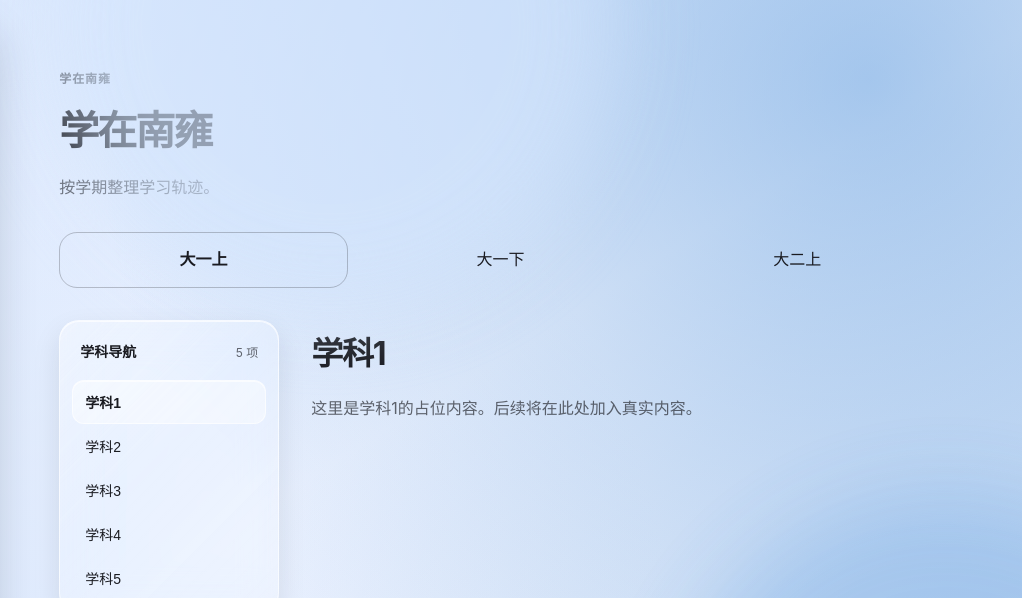
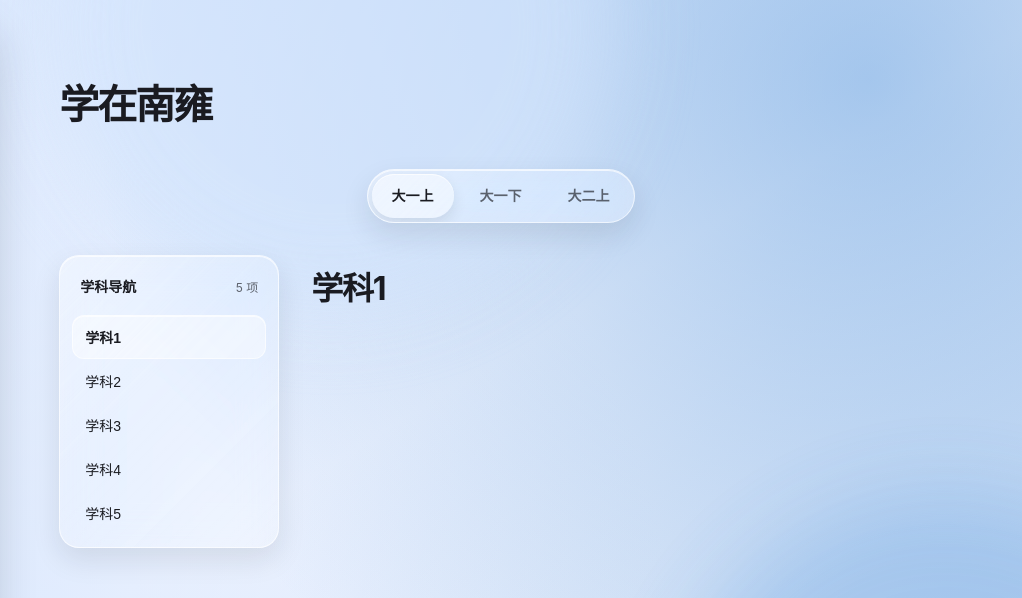
Before and after one commit to Mellow-Winds/MyBlog, a plain HTML site: page index.html in a window 1280 px wide. Both pictures are taken after a click on the link "学在南雍". Shown: the top 598 px of the page, 258-1280 px from the left. Drawn offline with Linux system fonts and the light colour scheme.

Commit message:
fix: refine section switcher and copy

```diff
--- a/assets/css/style.css
+++ b/assets/css/style.css
@@ -254,6 +254,8 @@ body[data-material-mode="liquid-glass"] {
 }
 
 .main-stage {
+  position: relative;
+  z-index: 1;
   height: calc(100dvh - 28px);
   overflow: auto;
   padding: clamp(24px, 4vw, 64px);
@@ -295,37 +297,61 @@ body[data-material-mode="liquid-glass"] {
 .section-tabs {
   display: flex;
   align-items: center;
-  justify-content: center;
-  gap: var(--space-2);
-  width: 100%;
-  margin: 0 0 var(--space-8);
+  justify-content: flex-start;
+  gap: 6px;
+  width: max-content;
+  max-width: 100%;
+  min-height: 0;
+  margin: 2px auto var(--space-8);
+  padding: 4px;
+  overflow-x: auto;
+  border: 1px solid rgba(255, 255, 255, .62);
+  border-radius: 999px;
+  background:
+    var(--glass-highlight),
+    rgba(249, 249, 255, .28);
+  box-shadow: 0 12px 28px rgba(20, 33, 43, .1), inset 0 1px 0 rgba(255, 255, 255, .68);
+  scrollbar-width: none;
+  -webkit-backdrop-filter: blur(18px) saturate(130%);
+  backdrop-filter: blur(18px) saturate(130%);
+}
+
+.section-tabs::-webkit-scrollbar {
+  display: none;
 }
 
 .section-tab {
   position: relative;
   isolation: isolate;
-  flex: 1 1 120px;
-  min-height: 56px;
-  padding: 12px 16px;
+  flex: 0 0 auto;
+  min-height: 44px;
+  padding: 10px 20px;
   overflow: hidden;
-  border: 1px solid transparent;
-  border-radius: 18px;
+  border: 0;
+  border-radius: 999px;
   background: transparent;
-  color: var(--ink);
-  font-size: var(--text-base);
-  font-weight: 500;
-  line-height: 1.3;
+  color: var(--muted);
+  font-size: var(--text-sm);
+  font-weight: 600;
+  line-height: 21px;
   white-space: nowrap;
-  transition: border-color 180ms var(--ease), background 180ms var(--ease), font-weight 180ms var(--ease);
+  transition: background 180ms var(--ease), color 180ms var(--ease), transform 180ms var(--ease);
 }
 
 .section-tab:hover {
   background: var(--hover);
+  color: var(--ink);
 }
 
 .section-tab[aria-selected="true"] {
-  border-color: rgba(26, 27, 33, .24);
+  background: rgba(255, 255, 255, .46);
+  box-shadow: inset 0 1px 0 rgba(255, 255, 255, .68), 0 6px 14px rgba(20, 33, 43, .1);
+  color: var(--ink);
   font-weight: 600;
+}
+
+.section-tab:active {
+  transform: scale(.96);
 }
 
 .chapter-layout {
@@ -470,24 +496,6 @@ body[data-material-mode="liquid-glass"] {
     padding: var(--space-6) var(--space-3) var(--space-8);
   }
 
-  .section-tabs {
-    justify-content: flex-start;
-    overflow-x: auto;
-    margin-inline: -4px;
-    width: calc(100% + 8px);
-    padding-inline: 4px;
-    scrollbar-width: none;
-  }
-
-  .section-tabs::-webkit-scrollbar {
-    display: none;
-  }
-
-  .section-tab {
-    flex: 0 0 auto;
-    min-width: max-content;
-  }
-
   .chapter-layout {
     display: block;
   }
@@ -519,6 +527,11 @@ body[data-material-mode="liquid-glass"] {
 
   .chapter-content {
     padding-top: 0;
+  }
+
+  .section-tabs {
+    justify-content: flex-start;
+    margin-inline: auto;
   }
 }
 
@@ -552,6 +565,14 @@ body[data-material-mode="liquid-glass"] {
   }
 
   .chapter-index {
+    border-color: var(--ink);
+    background: var(--surface);
+    box-shadow: none;
+    -webkit-backdrop-filter: none;
+    backdrop-filter: none;
+  }
+
+  .section-tabs {
     border-color: var(--ink);
     background: var(--surface);
     box-shadow: none;
@@ -593,6 +614,14 @@ body[data-material-mode="liquid-glass"] {
     backdrop-filter: none;
   }
 
+  .section-tabs {
+    border-color: CanvasText;
+    background: Canvas;
+    box-shadow: none;
+    -webkit-backdrop-filter: none;
+    backdrop-filter: none;
+  }
+
 }
 
 @supports not ((backdrop-filter: blur(1px)) or (-webkit-backdrop-filter: blur(1px))) {
@@ -612,4 +641,12 @@ body[data-material-mode="liquid-glass"] {
     backdrop-filter: none;
   }
 
+  .section-tabs {
+    border-color: var(--ink);
+    background: var(--surface);
+    box-shadow: none;
+    -webkit-backdrop-filter: none;
+    backdrop-filter: none;
+  }
+
 }
--- a/assets/js/app.js
+++ b/assets/js/app.js
@@ -20,8 +20,8 @@ const studyTerms = [
 ];
 
 const pageMeta = {
-  about: { title: '关于我', description: '个人主页的入口，内容将在后续阶段补充。' },
-  articles: { title: '文章检索', description: '文章索引和检索功能将在后续阶段接入。' }
+  about: { title: '关于我' },
+  articles: { title: '文章检索' }
 };
 
 const mediaMatches = query => (
@@ -96,7 +96,6 @@ function chapterLayout(page, title, items, selected) {
       </nav>
       <article class="chapter-content" id="${page}-panel" tabindex="-1">
         <h2>${currentItem}</h2>
-        <p>这里是${currentItem}的占位内容。后续将在此处加入真实内容。</p>
       </article>
     </div>`;
 }
@@ -108,9 +107,7 @@ function renderStudy() {
   return `
     <section class="content-view" data-page-view="study">
       <header class="content-heading">
-        <span class="content-eyebrow">学在南雍</span>
         <h1>学在南雍</h1>
-        <p>按学期整理学习轨迹。</p>
       </header>
       <div class="section-tabs" role="tablist" aria-label="学期切换">
         ${studyTerms.map((term, index) => `
@@ -121,15 +118,13 @@ function renderStudy() {
     </section>`;
 }
 
-function renderIndexedPage(page, title, description, indexTitle, items) {
+function renderIndexedPage(page, title, indexTitle, items) {
   const state = contentState[page];
 
   return `
     <section class="content-view" data-page-view="${page}">
       <header class="content-heading">
-        <span class="content-eyebrow">${escapeHtml(title)}</span>
         <h1>${escapeHtml(title)}</h1>
-        <p>${escapeHtml(description)}</p>
       </header>
       ${chapterLayout(page, indexTitle, items, state.item)}
     </section>`;
@@ -147,7 +142,6 @@ function renderView(page) {
     contentRoot.innerHTML = renderIndexedPage(
       'jinling',
       '玩在金陵',
-      '记录在金陵的游览片段。',
       '游览导航',
       ['地点1', '地点2', '地点3', '地点4', '地点5']
     );
@@ -158,7 +152,6 @@ function renderView(page) {
     contentRoot.innerHTML = renderIndexedPage(
       'memories',
       '南雍杂忆',
-      '按时间整理南雍记忆。',
       '时间索引',
       ['2025年', '2026年']
     );
@@ -169,9 +162,7 @@ function renderView(page) {
   contentRoot.innerHTML = `
     <section class="content-view content-placeholder" data-page-view="${page}">
       <header class="content-heading">
-        <span class="content-eyebrow">${escapeHtml(meta.title)}</span>
         <h1>${escapeHtml(meta.title)}</h1>
-        <p>${escapeHtml(meta.description)}</p>
       </header>
     </section>`;
 }
--- a/index.html
+++ b/index.html
@@ -6,7 +6,7 @@
     <meta name="theme-color" content="#F9F9FF">
     <meta name="description" content="个人主页">
     <title>个人主页</title>
-    <link rel="stylesheet" href="assets/css/style.css?v=nav-shell-1">
+    <link rel="stylesheet" href="assets/css/style.css?v=content-nav-2">
   </head>
   <body data-material-mode="liquid-glass">
     <aside class="sidebar glass-surface" aria-label="个人主页导航">
@@ -84,6 +84,6 @@
       <div id="content-root"></div>
     </main>
 
-    <script src="assets/js/app.js?v=content-nav-1"></script>
+    <script src="assets/js/app.js?v=content-nav-2"></script>
   </body>
 </html>
```
Also changed, not shown: devlog/alpha_plan.md (+1 -1 lines).
